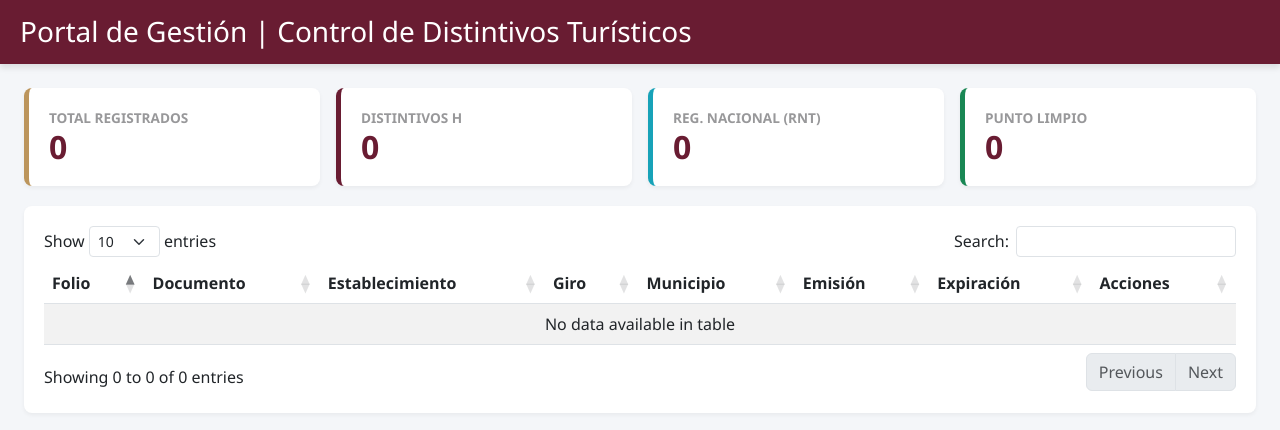
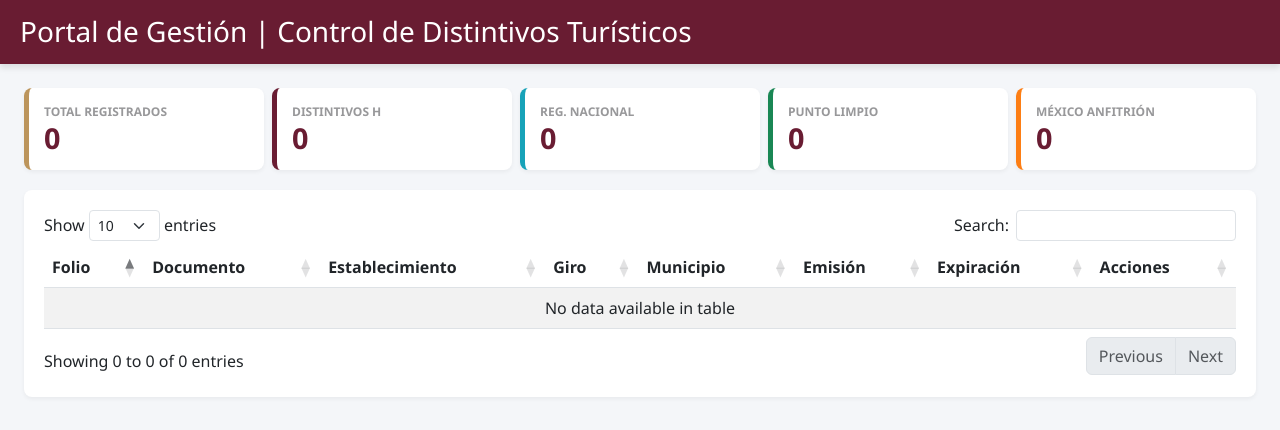
Before and after one commit to ferxchooo/sistema-distintivos, a Flask app: page / in a window 1280 px wide. Shown: the top 430 px of the page. Run offline with Flask 3, Linux system fonts and the light colour scheme; data that the repository does not hold is empty; some libraries are stand-ins or nearby versions.

Commit message:
Enhance index.html with new styles and filtering
Updated styles for KPI cards and added new filter functionality for the table. Improved modal title and adjusted card hover effects.

```diff
--- a/templates/index.html
+++ b/templates/index.html
@@ -7,12 +7,20 @@
     <link href="https://cdn.jsdelivr.net/npm/bootstrap@5.3.0/dist/css/bootstrap.min.css" rel="stylesheet">
     <link rel="stylesheet" href="https://cdn.datatables.net/1.13.6/css/dataTables.bootstrap5.min.css">
     <style>
-        :root { --guinda: #691C32; --dorado: #BC955C; --gris: #98989A; --verde: #198754; }
+        :root { --guinda: #691C32; --dorado: #BC955C; --gris: #98989A; --verde: #198754; --naranja: #fd7e14; }
         body { background-color: #f4f6f9; font-family: 'Segoe UI', Tahoma, Geneva, Verdana, sans-serif; }
         .navbar-custom { background-color: var(--guinda); color: white; padding: 15px 20px; box-shadow: 0 4px 6px rgba(0,0,0,0.1); }
-        .kpi-card { background: white; border-radius: 8px; padding: 20px; box-shadow: 0 2px 4px rgba(0,0,0,0.05); border-left: 5px solid var(--dorado); }
-        .kpi-card h3 { margin: 0; font-size: 2rem; color: var(--guinda); font-weight: 700; }
-        .kpi-card p { margin: 0; color: var(--gris); font-size: 0.85rem; text-transform: uppercase; font-weight: 600; }
+
+        /* Estilos de las tarjetas (ahora son botones) */
+        .kpi-card {
+            background: white; border-radius: 8px; padding: 15px;
+            box-shadow: 0 2px 4px rgba(0,0,0,0.05); border-left: 5px solid var(--dorado);
+            cursor: pointer; transition: transform 0.2s, box-shadow 0.2s;
+        }
+        .kpi-card:hover { transform: translateY(-3px); box-shadow: 0 6px 12px rgba(0,0,0,0.15); }
+        .kpi-card h3 { margin: 0; font-size: 1.8rem; color: var(--guinda); font-weight: 700; }
+        .kpi-card p { margin: 0; color: var(--gris); font-size: 0.75rem; text-transform: uppercase; font-weight: 600; }
+
         .table-container { background: white; border-radius: 8px; padding: 20px; margin-top: 20px; box-shadow: 0 2px 4px rgba(0,0,0,0.05); }
         thead { background-color: var(--guinda) !important; color: white !important; }
         .btn-dorado { background-color: var(--dorado); color: white; border: none; font-weight: 500; }
@@ -26,12 +34,13 @@
 </div>
 
 <div class="container-fluid mt-4 px-4">
-    <!-- Tarjetas de Indicadores (KPIs) -->
-    <div class="row g-3 mb-3">
-        <div class="col-md-3"><div class="kpi-card"><p>Total Registrados</p><h3 id="kpi-total">0</h3></div></div>
-        <div class="col-md-3"><div class="kpi-card" style="border-left-color: var(--guinda);"><p>Distintivos H</p><h3 id="kpi-h">0</h3></div></div>
-        <div class="col-md-3"><div class="kpi-card" style="border-left-color: #17a2b8;"><p>Reg. Nacional (RNT)</p><h3 id="kpi-rnt">0</h3></div></div>
-        <div class="col-md-3"><div class="kpi-card" style="border-left-color: var(--verde);"><p>Punto Limpio</p><h3 id="kpi-pl">0</h3></div></div>
+    <!-- Tarjetas Interactivas de Indicadores -->
+    <div class="row g-2 mb-3">
+        <div class="col"><div class="kpi-card filter-btn" data-filter=""><p>Total Registrados</p><h3 id="kpi-total">0</h3></div></div>
+        <div class="col"><div class="kpi-card filter-btn" data-filter="DISTINTIVO H" style="border-left-color: var(--guinda);"><p>Distintivos H</p><h3 id="kpi-h">0</h3></div></div>
+        <div class="col"><div class="kpi-card filter-btn" data-filter="RNT" style="border-left-color: #17a2b8;"><p>Reg. Nacional</p><h3 id="kpi-rnt">0</h3></div></div>
+        <div class="col"><div class="kpi-card filter-btn" data-filter="PUNTO LIMPIO" style="border-left-color: var(--verde);"><p>Punto Limpio</p><h3 id="kpi-pl">0</h3></div></div>
+        <div class="col"><div class="kpi-card filter-btn" data-filter="ANFITRIÓN" style="border-left-color: var(--naranja);"><p>México Anfitrión</p><h3 id="kpi-ma">0</h3></div></div>
     </div>
 
     <!-- Tabla Principal -->
@@ -59,7 +68,7 @@
   <div class="modal-dialog modal-xl">
     <div class="modal-content">
       <div class="modal-header" style="background-color: var(--guinda); color: white;">
-        <h5 class="modal-title">Editar Distintivo</h5>
+        <h5 class="modal-title">Editar Documento</h5>
         <button type="button" class="btn-close btn-close-white" data-bs-dismiss="modal"></button>
       </div>
       <div class="modal-body">
@@ -92,6 +101,7 @@
 
 <script>
     let distintivos = [];
+    let dataTable; // Variable global para controlar la tabla
     let modal = new bootstrap.Modal(document.getElementById('distModal'));
 
     $(document).ready(() => cargarData());
@@ -104,15 +114,19 @@
     }
 
     function renderTable() {
-        $('#distTable').DataTable().destroy();
+        if (dataTable) {
+            dataTable.destroy();
+        }
+
         const tbody = $('#table-body').empty();
-        let distH = 0, rnt = 0, pl = 0;
+        let distH = 0, rnt = 0, pl = 0, ma = 0;
 
         distintivos.forEach((d, i) => {
             let tipo = String(d['TIPO DE DOCUMENTO'] || '').toUpperCase();
             if(tipo.includes('H')) distH++;
             if(tipo.includes('RNT')) rnt++;
             if(tipo.includes('LIMPIO')) pl++;
+            if(tipo.includes('ANFITRI')) ma++; // Cuenta los de México Anfitrión
 
             tbody.append(`
                 <tr>
@@ -128,16 +142,27 @@
             `);
         });
 
+        // Actualizamos los números en las tarjetas
         $('#kpi-total').text(distintivos.length);
         $('#kpi-h').text(distH);
         $('#kpi-rnt').text(rnt);
         $('#kpi-pl').text(pl);
+        $('#kpi-ma').text(ma);
 
-        $('#distTable').DataTable({
+        // Inicializamos la tabla
+        dataTable = $('#distTable').DataTable({
             responsive: true,
             language: { url: "//cdn.datatables.net/plug-ins/1.13.6/i18n/es-MX.json" }
         });
     }
+
+    // ¡NUEVA FUNCIÓN! Filtra la tabla al dar clic en una tarjeta
+    $(document).on('click', '.filter-btn', function() {
+        let filtro = $(this).data('filter');
+        if (dataTable) {
+            dataTable.search(filtro).draw();
+        }
+    });
 
     function abrirModal(index) {
         let d = distintivos[index];
```
